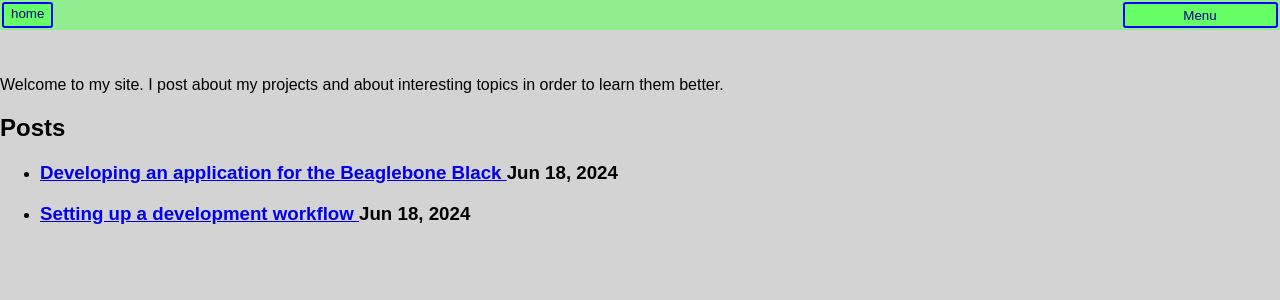
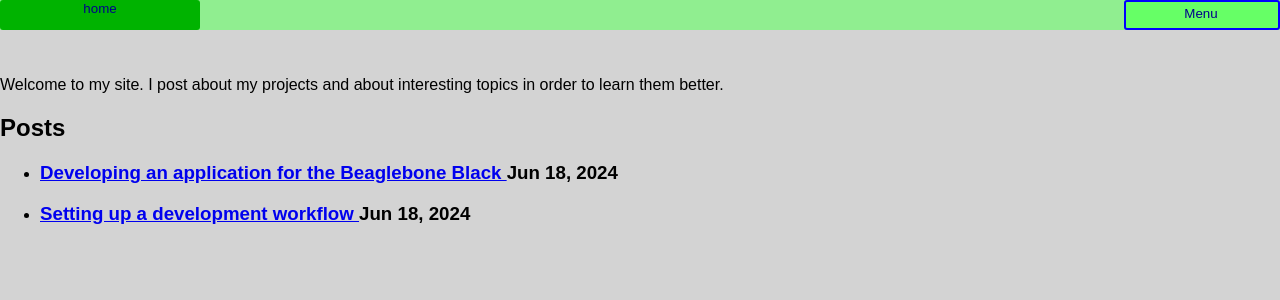
Before and after one commit to scshafe/instructional-blog, a Jekyll site: the page built from index.markdown, in a window 1280 px wide. Shown: the top 300 px of the page. Built offline with Jekyll 4.4.1, drawn with Linux system fonts in a browser that asks for light colours.

Commit message:
changed home button styling

```diff
--- a/_layouts/header_and_footer.html
+++ b/_layouts/header_and_footer.html
@@ -4,9 +4,11 @@ layout: default
 <link rel="stylesheet" href="assets/css/styles.css">
 <header class="site-header">
     <div class="header-buttons">
-            <a class="home-link header-button" href="{{ site.url }}">
-                <input type="button" value="home" />
-            </a>
+            <div class="home-button-div">
+                <a id="home-button" class="home-link header-button" href="{{ site.url }}">
+                    <input type="button" value="home" />
+                </a>
+            </div>
 
             <div class="dropdown header-button">
                 <button class="dropdown-button header-button">
--- a/_sass/color_palette.scss
+++ b/_sass/color_palette.scss
@@ -36,6 +36,8 @@ $site-box-shadow: 0px 8px 16px 0px rgba(0,0,0,0.2);
 // header
 $header-background-extended: lightblue;
 $header-background: lightgreen;
+
+
 // toc
 $toc-background: mintcream;
 // article
@@ -52,14 +54,16 @@ $footer-background: $color-trim-2;
 // site
 $site-max-width: 1200px;
 
+// toc
+$toc-width: 200px;
+
 // header
 $header-height: 30px;
 $header-button-height: 20px;
 $header-menu-width: 150px;
+$home-button-width: 100px;
+$home-button-margin: ($toc-width - $home-button-width) / 2;
 
-
-// toc
-$toc-width: 200px;
 
 // article
 
--- a/_sass/header_and_footer.scss
+++ b/_sass/header_and_footer.scss
@@ -8,6 +8,25 @@
     top: 0;
     width: 100%;
     z-index: 100;
+
+    .home-button-div {
+        display: grid;
+        width: $toc-width;
+
+        #home-button {
+            padding: 0;
+            border: 0;
+        };
+
+        .home-link {
+            display: inline-block;
+            align: center;
+            text-align: center;
+            margin: 0;
+            width: $toc-width;
+            height: $header-height;
+        };
+    };
 
     .header-buttons {
         display: flex;
@@ -25,8 +44,8 @@
         .header-button {
             border: 2px solid $site-button-border;
             border-radius: 3px;
-            margin: 2px;
-            padding: 1px;
+            //margin: 2px;
+            padding: 2px;
             background: $site-button-background;
 
             * {
```
